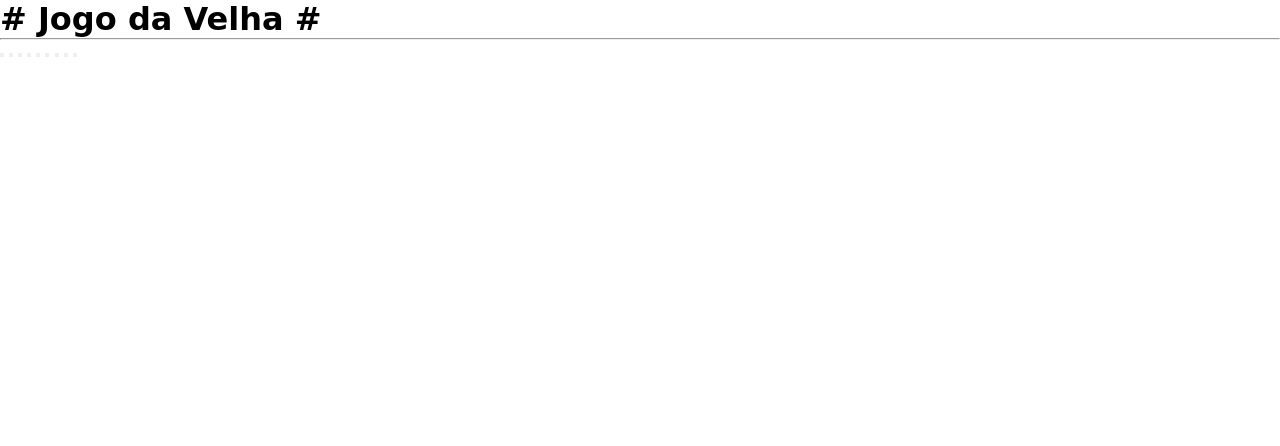
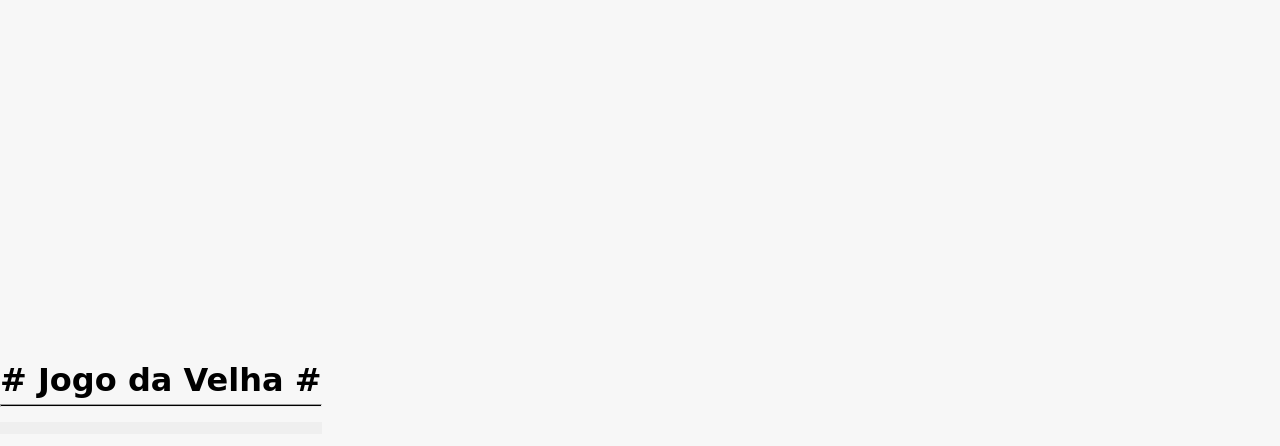
Before and after one commit to caceraghi/jogodavelha, a plain HTML site: page index.html in a window 1280 px wide. Drawn offline with Linux system fonts and the light colour scheme.

Commit message:
versao com estilo css

```diff
--- a/estilo.css
+++ b/estilo.css
@@ -4,3 +4,33 @@
     box-sizing: border-box;
     font-family: cursive;
 }
+
+body {
+    height: 100vh;
+    display: flex;
+    align-items: center;
+    justify-items: center;
+    background-color: #f7f7f7;
+}
+
+principal {
+    display: flex;
+    flex-direction: column;
+    gap: 5px;
+}
+
+h1 {
+   text-align: center;
+}
+
+hr {
+    font-weight: bold;
+    height: 3px;
+    background: black;
+    margin-bottom: 10px;
+}
+
+.jogo {
+    display: grid;
+    grid-template-columns: 1fr 1fr 1fr;
+}
```
